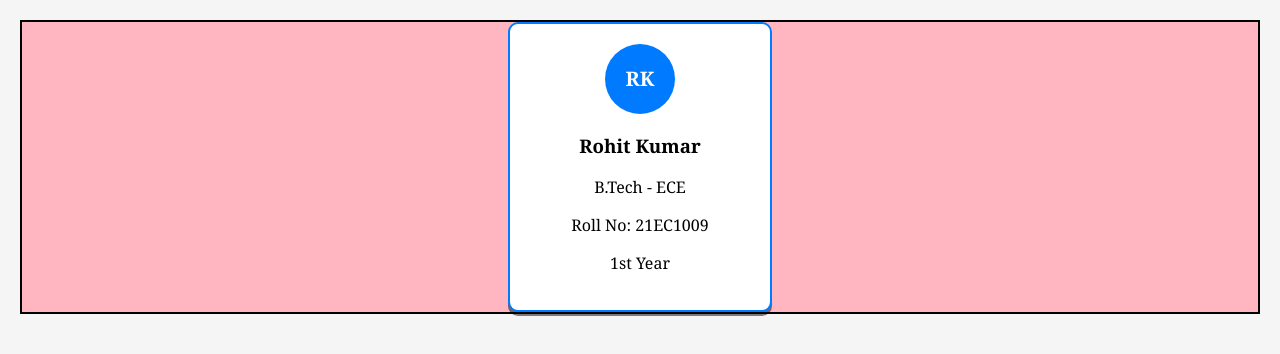
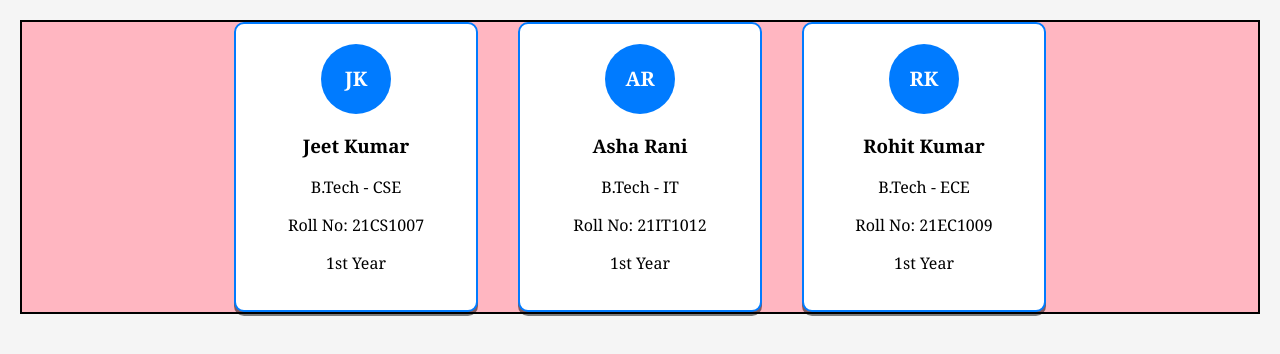
Before and after one commit to PratikAbhishek0175/Web-Project, a plain HTML site: page CSS Box Model/exp 8/index.html in a window 1280 px wide. Drawn offline with Linux system fonts and the light colour scheme.

Commit message:
flex commit

```diff
--- a/CSS Box Model/exp 8/index.html
+++ b/CSS Box Model/exp 8/index.html
@@ -9,6 +9,20 @@
 <body>
     <div class="container">
         <div class="card">
+        <div class="circle">JK</div>
+        <h3>Jeet Kumar</h3>
+        <p>B.Tech - CSE</p>
+        <p>Roll No: 21CS1007</p>
+        <p>1st Year</p>
+        </div>
+         <div class="card">
+        <div class="circle">AR</div>
+        <h3>Asha Rani</h3>
+        <p>B.Tech - IT</p>
+        <p>Roll No: 21IT1012</p>
+        <p>1st Year</p>
+        </div>
+         <div class="card">
         <div class="circle">RK</div>
         <h3>Rohit Kumar</h3>
         <p>B.Tech - ECE</p>
--- a/CSS Box Model/exp 8/style.css
+++ b/CSS Box Model/exp 8/style.css
@@ -13,7 +13,7 @@ body{
 }
 .card{
     background-color: white;
-    width: 220px;
+    width: 200px;
     text-align: center;
     border-radius: 10px;
     padding: 20px;
```
